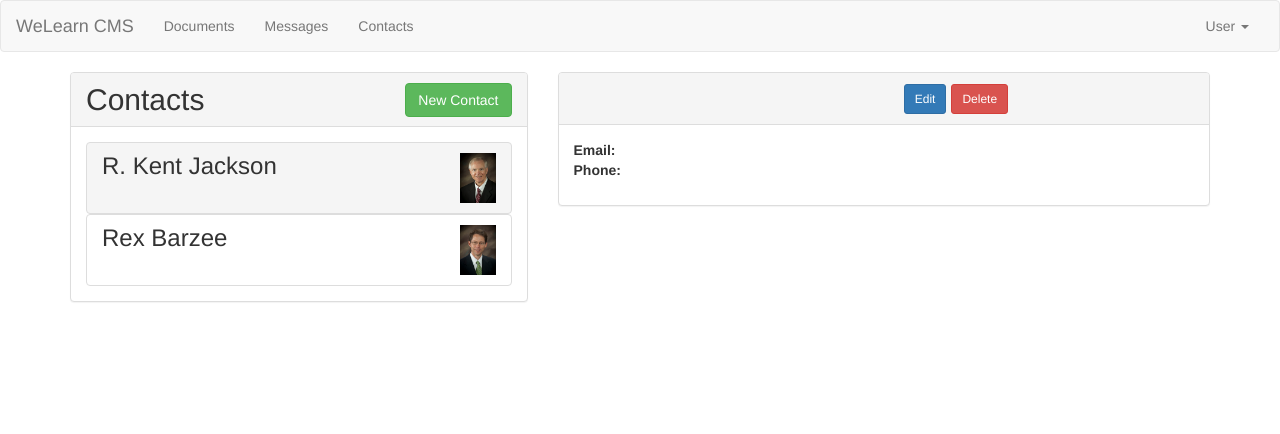
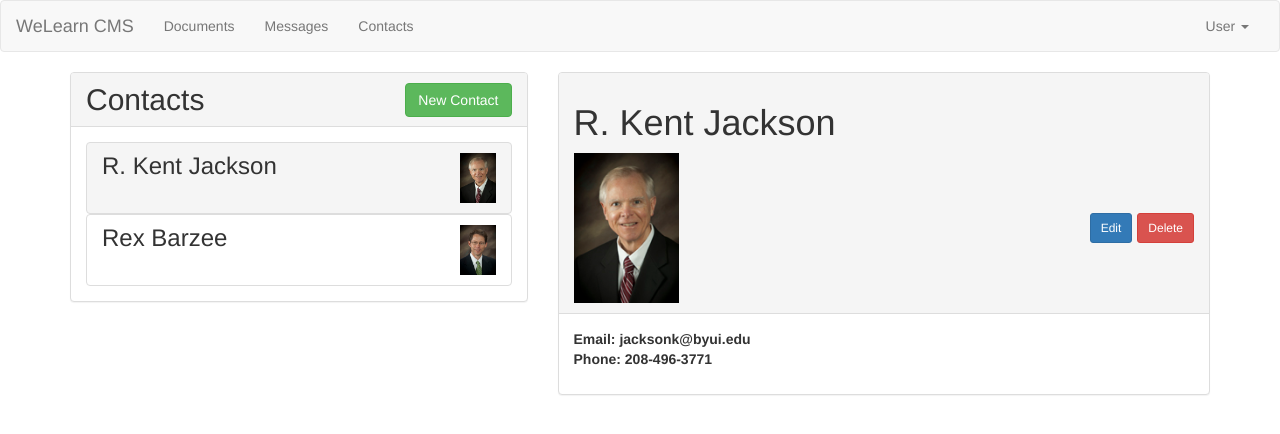
Before and after one commit to EduP217/WDD430-cms, an Angular app: page / in a window 1280 px wide. Both pictures are taken after a click on the link "R. Kent Jackson". Shown: the top 434 px of the page. Built offline with nearby package versions, Linux system fonts and the light colour scheme.

Commit message:
complete databinding in contact selection

```diff
--- a/src/app/app.component.html
+++ b/src/app/app.component.html
@@ -1,8 +1,8 @@
-<cms-header></cms-header>
+<cms-header (featureSelected)="onNavigate($event)"></cms-header>
 <div class="container">
   <div class="row">
     <div class="col-md-12">
-      <cms-contacts></cms-contacts>
+      <cms-contacts *ngIf="loadedFeature === 'contacts'"></cms-contacts>
     </div>
   </div>
 </div>
--- a/src/app/app.component.ts
+++ b/src/app/app.component.ts
@@ -7,4 +7,9 @@ import { Component } from '@angular/core';
 })
 export class AppComponent {
   title = 'WDD430-cms';
+  loadedFeature = 'contacts';
+
+  onNavigate(feature: string){
+    this.loadedFeature = feature;
+  }
 }
--- a/src/app/contacts/contact-detail/contact-detail.component.css
+++ b/src/app/contacts/contact-detail/contact-detail.component.css
@@ -0,0 +1,5 @@
+.middle-align {
+  display: flex;
+  justify-content: space-between;
+  align-items: center;
+}
--- a/src/app/contacts/contact-detail/contact-detail.component.html
+++ b/src/app/contacts/contact-detail/contact-detail.component.html
@@ -1,21 +1,41 @@
 <div class="panel panel-default">
   <div class="panel-heading">
     <div class="row">
-      <div class="col-xs-12"></div>
-      <div class="col-xs-6">
-        <img src="" alt="" style="max-height: 150px;">
+      <div class="col-xs-12">
+        <h1>{{ contact.name }}</h1>
       </div>
-      <div class="col-xs-6">
-        <button type="button" class="btn btn-sm btn-primary" style="margin-left: 5px;">Edit</button>
-        <button type="button" class="btn btn-sm btn-danger" style="margin-left: 5px;">Delete</button>
+      <div class="col-xs-12 middle-align">
+        <div class="pull-left">
+          <img
+            [src]="contact.imageUrl"
+            alt="{{ contact.name }}"
+            style="max-height: 150px"
+          />
+        </div>
+        <div class="pull-right">
+          <button
+            type="button"
+            class="btn btn-sm btn-primary"
+            style="margin-left: 5px"
+          >
+            Edit
+          </button>
+          <button
+            type="button"
+            class="btn btn-sm btn-danger"
+            style="margin-left: 5px"
+          >
+            Delete
+          </button>
+        </div>
       </div>
     </div>
   </div>
   <div class="panel-body">
     <p>
-      <b>Email: </b>
+      <b>Email: {{ contact.email }}</b>
       <br />
-      <b>Phone: </b>
+      <b>Phone: {{ contact.phone }}</b>
     </p>
   </div>
 </div>
--- a/src/app/contacts/contact-detail/contact-detail.component.ts
+++ b/src/app/contacts/contact-detail/contact-detail.component.ts
@@ -1,4 +1,5 @@
-import { Component, OnInit } from '@angular/core';
+import { Component, Input, OnInit } from '@angular/core';
+import { Contact } from '../contact.model';
 
 @Component({
   selector: 'cms-contact-detail',
@@ -6,7 +7,7 @@ import { Component, OnInit } from '@angular/core';
   styleUrls: ['./contact-detail.component.css']
 })
 export class ContactDetailComponent implements OnInit {
-
+  @Input() contact: Contact = {};
   constructor() { }
 
   ngOnInit(): void {
--- a/src/app/contacts/contact-item/contact-item.component.ts
+++ b/src/app/contacts/contact-item/contact-item.component.ts
@@ -1,4 +1,4 @@
-import { Component, EventEmitter, Input, OnInit } from '@angular/core';
+import { Component, EventEmitter, Input, OnInit, Output } from '@angular/core';
 import { Contact } from '../contact.model';
 
 @Component({
@@ -9,7 +9,7 @@ import { Contact } from '../contact.model';
 export class ContactItemComponent implements OnInit {
 
   @Input() contact:Contact = {};
-  contactSelected = new EventEmitter<void>();
+  @Output() contactSelected = new EventEmitter<void>();
 
   constructor() { }
 
--- a/src/app/contacts/contact-list/contact-list.component.html
+++ b/src/app/contacts/contact-list/contact-list.component.html
@@ -8,6 +8,10 @@
     </div>
   </div>
   <div class="panel-body">
-    <cms-contact-item *ngFor="let item of Contacts" [contact]="item"></cms-contact-item>
+    <cms-contact-item
+      *ngFor="let item of Contacts"
+      [contact]="item"
+      (contactSelected)="onSelected(item)"
+    ></cms-contact-item>
   </div>
 </div>
--- a/src/app/contacts/contact-list/contact-list.component.ts
+++ b/src/app/contacts/contact-list/contact-list.component.ts
@@ -1,4 +1,4 @@
-import { Component, OnInit } from '@angular/core';
+import { Component, EventEmitter, OnInit, Output } from '@angular/core';
 
 import { Contact } from '../contact.model';
 
@@ -8,7 +8,7 @@ import { Contact } from '../contact.model';
   styleUrls: ['./contact-list.component.css']
 })
 export class ContactListComponent implements OnInit {
-
+  @Output() selectedContactEvent = new EventEmitter<Contact>();
   Contacts:Contact[] = [
     new Contact("1","R. Kent Jackson","jacksonk@byui.edu","208-496-3771","../../assets/images/jacksonk.jpg",""),
     new Contact("2","Rex Barzee","barzeer@byui.edu","208-496-3768","../../assets/images/barzeer.jpg","")
@@ -19,4 +19,8 @@ export class ContactListComponent implements OnInit {
   ngOnInit(): void {
   }
 
+  onSelected(contact:Contact){
+    this.selectedContactEvent.emit(contact);
+  }
+
 }
--- a/src/app/contacts/contacts.component.html
+++ b/src/app/contacts/contacts.component.html
@@ -1,8 +1,16 @@
 <div class="row">
   <div class="col-md-5">
-    <cms-contact-list></cms-contact-list>
+    <cms-contact-list
+      (selectedContactEvent)="selectedContact = $event"
+    ></cms-contact-list>
   </div>
   <div class="col-md-7">
-    <cms-contact-detail></cms-contact-detail>
+    <cms-contact-detail
+      *ngIf="selectedContact; else infoText"
+      [contact]="selectedContact"
+    ></cms-contact-detail>
+    <ng-template #infoText>
+      <p>Please select a Contact</p>
+    </ng-template>
   </div>
 </div>
--- a/src/app/contacts/contacts.component.ts
+++ b/src/app/contacts/contacts.component.ts
@@ -1,4 +1,5 @@
-import { Component, OnInit } from '@angular/core';
+import { Component, Input, OnInit } from '@angular/core';
+import { Contact } from './contact.model';
 
 @Component({
   selector: 'cms-contacts',
@@ -6,7 +7,7 @@ import { Component, OnInit } from '@angular/core';
   styleUrls: ['./contacts.component.css']
 })
 export class ContactsComponent implements OnInit {
-
+  @Input() selectedContact : Contact | undefined;
   constructor() { }
 
   ngOnInit(): void {
--- a/src/app/header.component.html
+++ b/src/app/header.component.html
@@ -6,9 +6,9 @@
 
       <div class="collapse navbar-collapse">
           <ul class="nav navbar-nav">
-              <li><a href="#">Documents</a></li>
-              <li><a href="#">Messages</a></li>
-              <li><a href="#">Contacts</a></li>
+              <li><a href="#" (click)="onSelected('documents')">Documents</a></li>
+              <li><a href="#" (click)="onSelected('messages')">Messages</a></li>
+              <li><a href="#" (click)="onSelected('contacts')">Contacts</a></li>
           </ul>
           <ul class="nav navbar-nav navbar-right">
               <li class="dropdown">
--- a/src/app/header.component.ts
+++ b/src/app/header.component.ts
@@ -1,4 +1,4 @@
-import { Component, OnInit } from '@angular/core';
+import { Component, EventEmitter, OnInit, Output } from '@angular/core';
 
 @Component({
   selector: 'cms-header',
@@ -7,9 +7,15 @@ import { Component, OnInit } from '@angular/core';
 })
 export class HeaderComponent implements OnInit {
 
+  @Output() featureSelected = new EventEmitter<string>();
+
   constructor() { }
 
   ngOnInit(): void {
   }
 
+  onSelected(feature: string){
+    this.featureSelected.emit(feature);
+  }
+
 }
```
